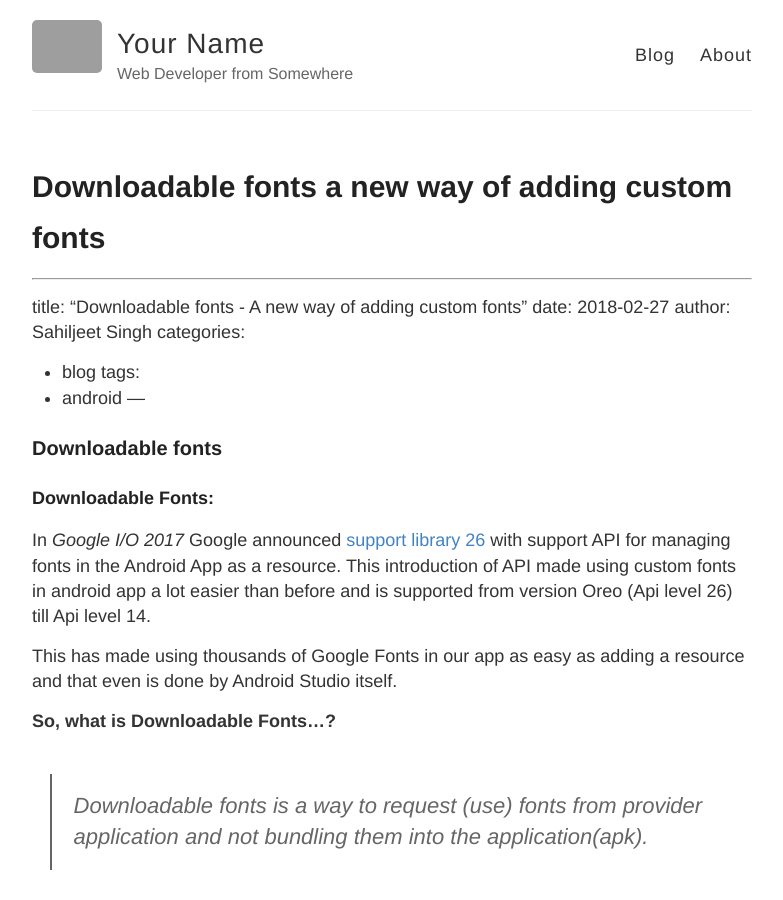
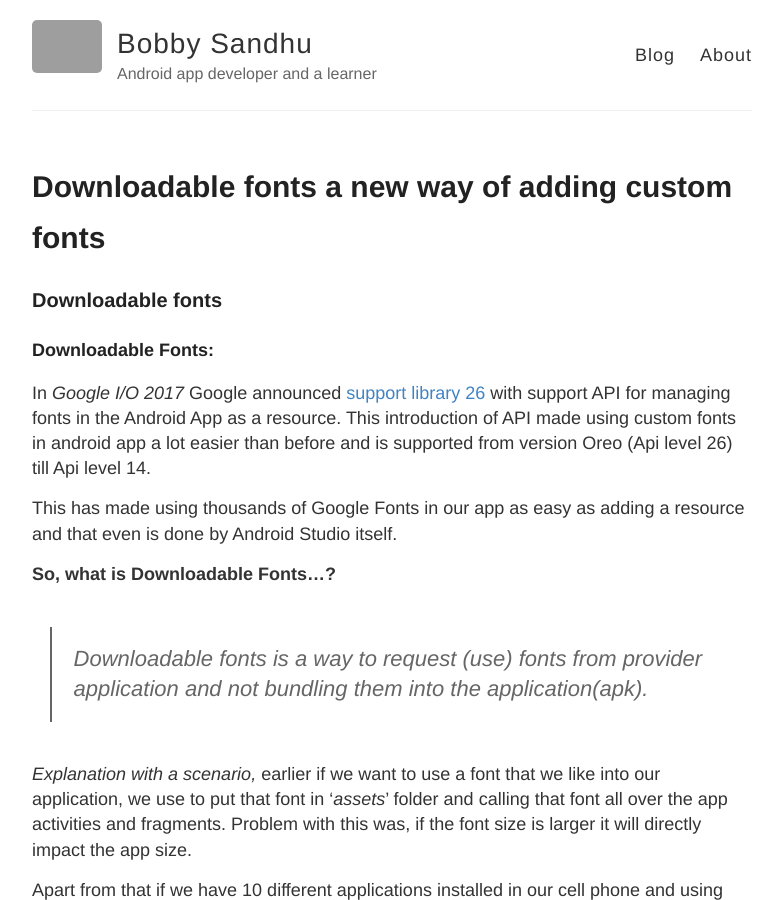
Before and after one commit to BobbySandhu/bobbysandhu.github.io, a Jekyll site: the page built from _posts/2018-03-25-Downloadable fonts - A new way of adding custom fonts.md, in a window 1280 px wide and 900 px high. Shown: the whole window, without its empty margins (248-1031 px from the left). Built offline with Jekyll 4.4.1, drawn with Linux system fonts in a browser that asks for light colours; our own code applies the rules of GitHub Pages for plain Markdown files; grey boxes are pictures that could not be loaded.

Commit message:
Blog: Added name and description

```diff
--- a/_config.yml
+++ b/_config.yml
@@ -3,10 +3,10 @@
 #
 
 # Name of your site (displayed in the header)
-name: Your Name
+name: Bobby Sandhu
 
 # Short bio or description (displayed in the header)
-description: Web Developer from Somewhere
+description: Android app developer and a learner
 
 # URL of your avatar or profile pic (you could use your GitHub profile pic)
 avatar: https://raw.githubusercontent.com/barryclark/jekyll-now/master/images/jekyll-logo.png
@@ -21,7 +21,7 @@ footer-links:
   email:
   facebook:
   flickr:
-  github: github.com/bobbysandhu
+  github: /bobbysandhu
   instagram:
   linkedin:
   pinterest:
--- a/_posts/2018-03-25-Downloadable fonts - A new way of adding custom fonts.md
+++ b/_posts/2018-03-25-Downloadable fonts - A new way of adding custom fonts.md
@@ -1,13 +1,3 @@
----
-title:  "Downloadable fonts - A new way of adding custom fonts"
-date:   2018-02-27
-author: Sahiljeet Singh
-categories:
-- blog
-tags:
-- android
----﻿
-
 ### Downloadable fonts
 
 ##### Downloadable Fonts:
```
Also changed, not shown: _posts/2014-3-3-Hello-World.md (deleted, +0 -10 lines).
